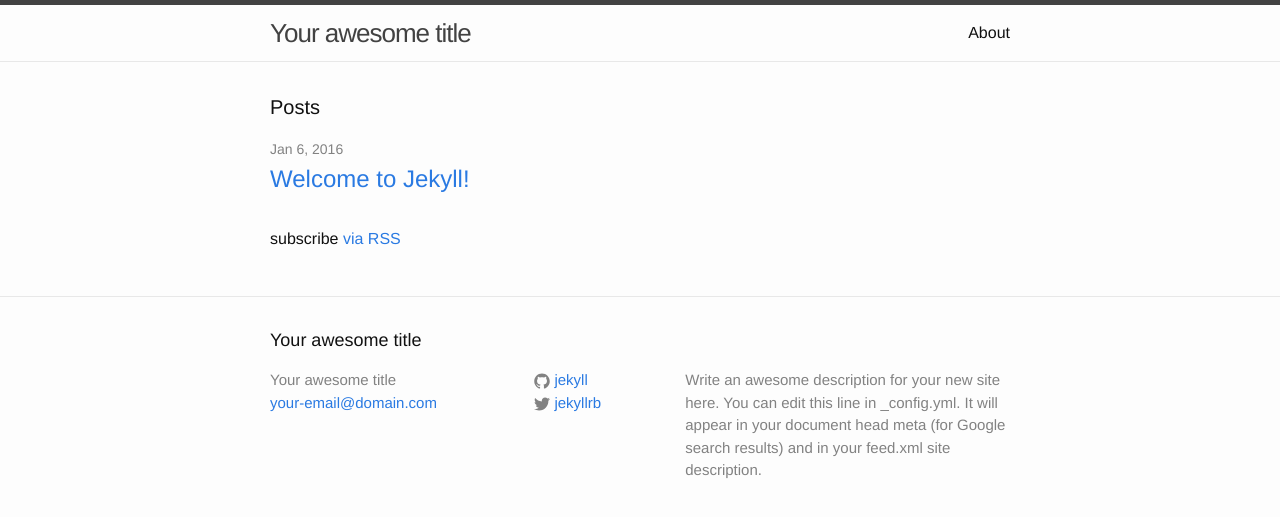
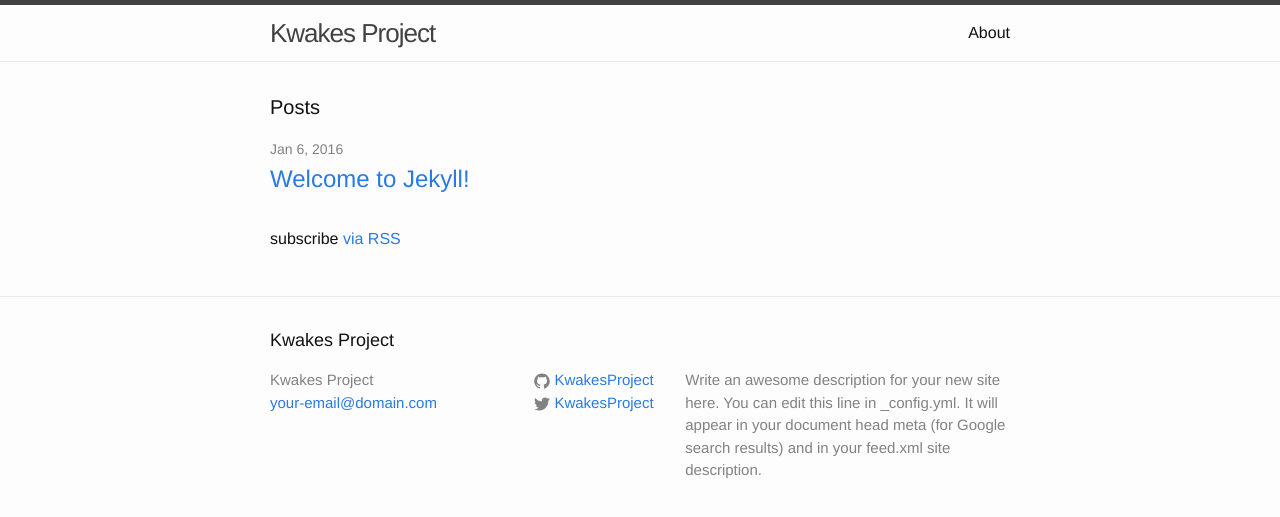
Before and after one commit to CodeByKwakes/KwakesProject.github.io, a Jekyll site: the page built from index.html, in a window 1280 px wide. Shown: the top 517 px of the page. Built offline with Jekyll 4.4.1, drawn with Linux system fonts in a browser that asks for light colours.

Commit message:
readme file added

```diff
--- a/_config.yml
+++ b/_config.yml
@@ -6,7 +6,7 @@
 # 'jekyll serve'. If you change this file, please restart the server process.
 
 # Site settings
-title: Your awesome title
+title: Kwakes Project
 email: your-email@domain.com
 description: > # this means to ignore newlines until "baseurl:"
   Write an awesome description for your new site here. You can edit this
@@ -14,8 +14,8 @@ description: > # this means to ignore newlines until "baseurl:"
   Google search results) and in your feed.xml site description.
 baseurl: "" # the subpath of your site, e.g. /blog
 url: "http://yourdomain.com" # the base hostname & protocol for your site
-twitter_username: jekyllrb
-github_username:  jekyll
+twitter_username: KwakesProject
+github_username:  KwakesProject
 
 # Build settings
 markdown: kramdown
```
Also changed, not shown: README.md (added).
